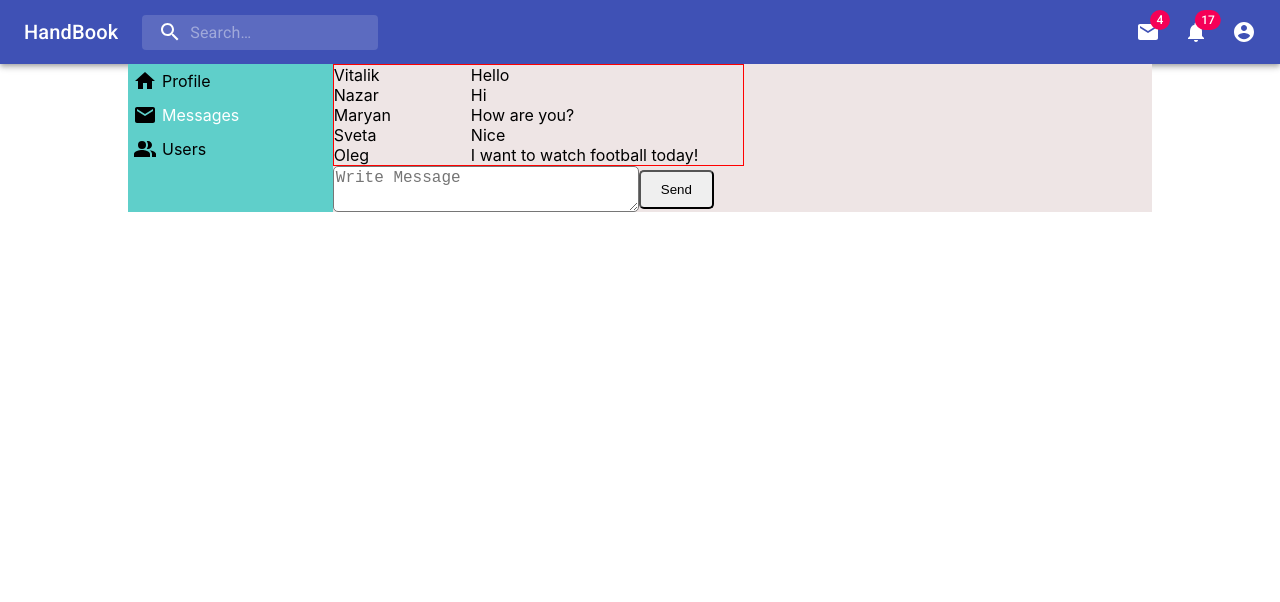
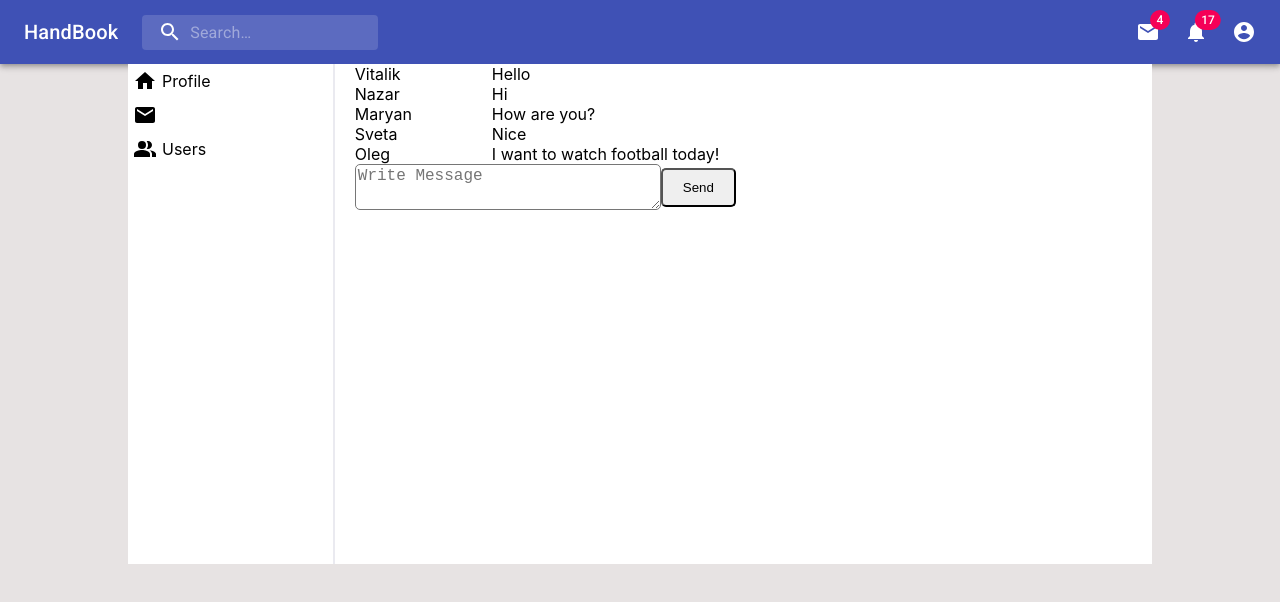
Before and after one commit to Burban-Vitalik/Project-Social-Media, a React (Create React App) app: page /messages in a window 1280 px wide. Shown: the top 602 px of the page. Built offline with nearby package versions, Linux system fonts and the light colour scheme.

Commit message:
before form registe

```diff
--- a/src/App.module.scss
+++ b/src/App.module.scss
@@ -1,19 +1,28 @@
+body {
+  background: rgb(231, 227, 227);
+}
+
 .appCenter {
   display: flex;
   max-width: 80%;
   width: 100%;
   margin: 0 auto;
-  background: rgb(128, 209, 95);
+  // background: rgb(128, 209, 95);
+  background: white;
 }
 
 .appAsideLeft {
   max-width: 20%;
   width: 100%;
-  background: rgb(95, 207, 202);
+  border-right: 2px solid rgb(234, 234, 240);
+  // background: rgb(95, 207, 202);
+  // background: rgb(6, 51, 66);
 }
 
 .appContent {
   max-width: 80%;
   width: 100%;
-  background: rgb(250, 195, 112);
+  // background: rgb(250, 195, 112);
+  background: white;
+  padding-left: 20px;
 }
--- a/src/Redux/dialogs-reducer.js
+++ b/src/Redux/dialogs-reducer.js
@@ -21,6 +21,7 @@ const dialogsReducer = (state = initialState, action) => {
     switch (action.type) {
         case SEND_MESSAGE:
             let body = action.newMessageBody
+            localStorage.setItem('MessagesArray', [...state.messages, {id: 6, message: body}])
             return {
                 ...state,
                 messages: [...state.messages, {id:6, message: body}]
--- a/src/component/Dialogs/AddMessageForm/AddMessageForm.module.scss
+++ b/src/component/Dialogs/AddMessageForm/AddMessageForm.module.scss
@@ -1,3 +1,6 @@
+form {
+}
+
 .flex {
     display: flex;
     align-items: center;
--- a/src/component/Dialogs/Dialog/DialogItem.jsx
+++ b/src/component/Dialogs/Dialog/DialogItem.jsx
@@ -1,4 +1,5 @@
 import React from 'react';
+
 
 export const DialogItem = (props) => {
     return(
--- a/src/component/Dialogs/Dialogs.module.scss
+++ b/src/component/Dialogs/Dialogs.module.scss
@@ -1,11 +1,13 @@
 .dialogsPage {
-    background: rgb(238, 229, 229);
+    // background: rgb(238, 229, 229);
+    height: 500px;
+    overflow: scroll;
 }
 
 .chat {
     display: flex;
     width: 50%;
-    border: 1px solid red;
+    // border: 1px solid red;
 }
 
 .dialogsArray {
```
Also changed, not shown: 1 other file (tests, documents, lock files or other folders).
